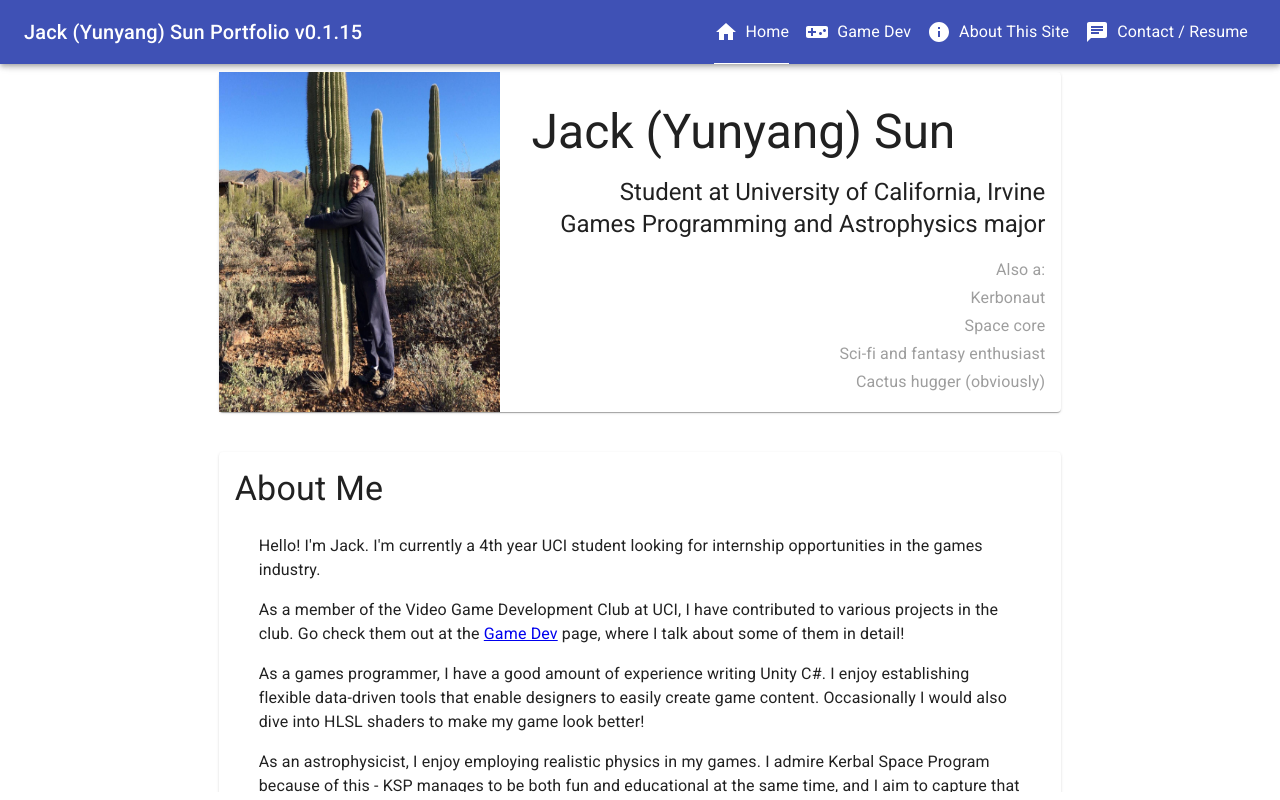
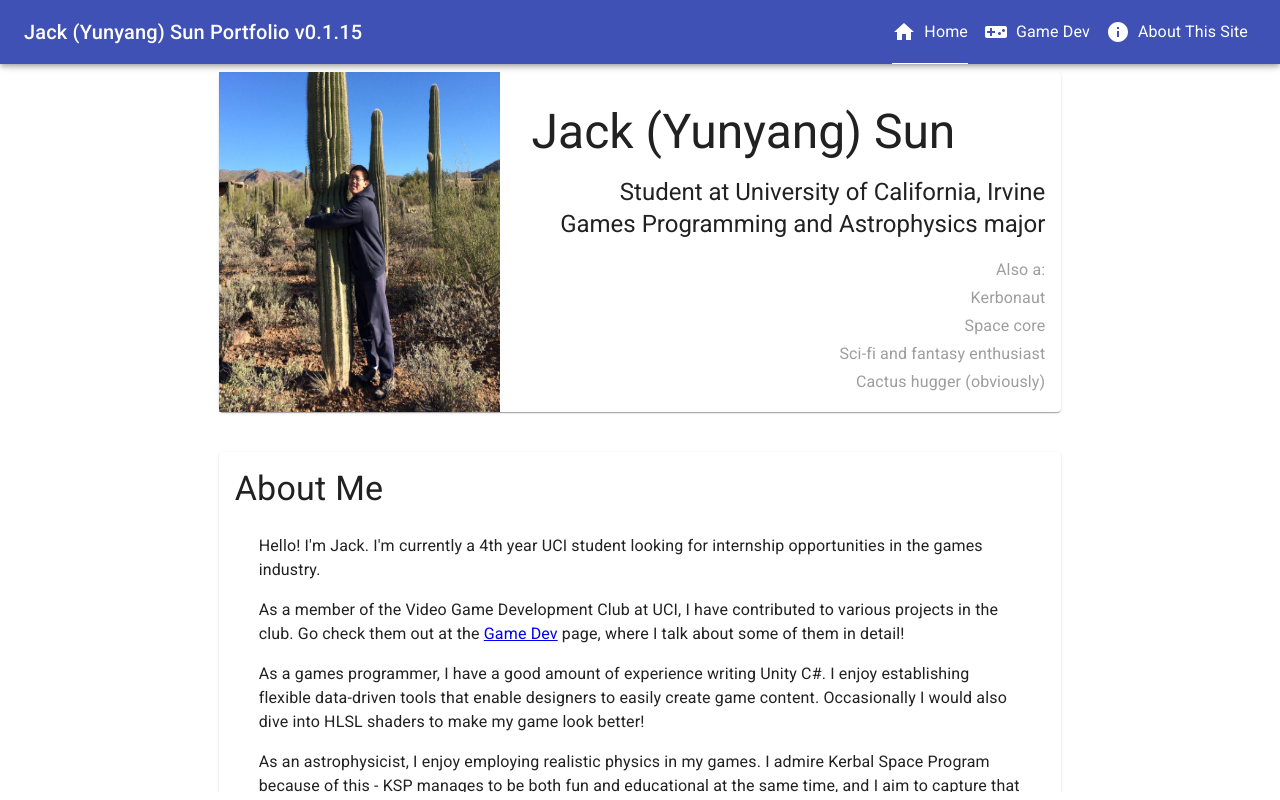
Before and after one commit to syy1125/syy-portfolio, a React (Create React App) app: page / in a window 1280 px wide. Built offline with nearby package versions, Linux system fonts and the light colour scheme.

Commit message:
chore: Remove unfinished contact page

```diff
--- a/src/Main.tsx
+++ b/src/Main.tsx
@@ -32,12 +32,6 @@ export const Main = () => {
         icon: <InfoIcon />,
         Screen: About,
       },
-      {
-        path: '/contact',
-        title: 'Contact / Resume',
-        icon: <ChatIcon />,
-        Screen: () => null,
-      },
     ],
     []
   )
```
